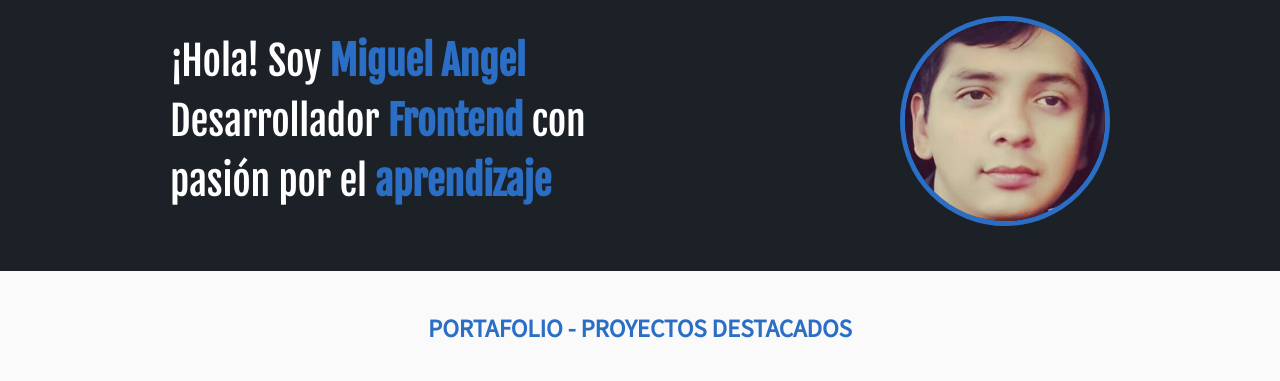
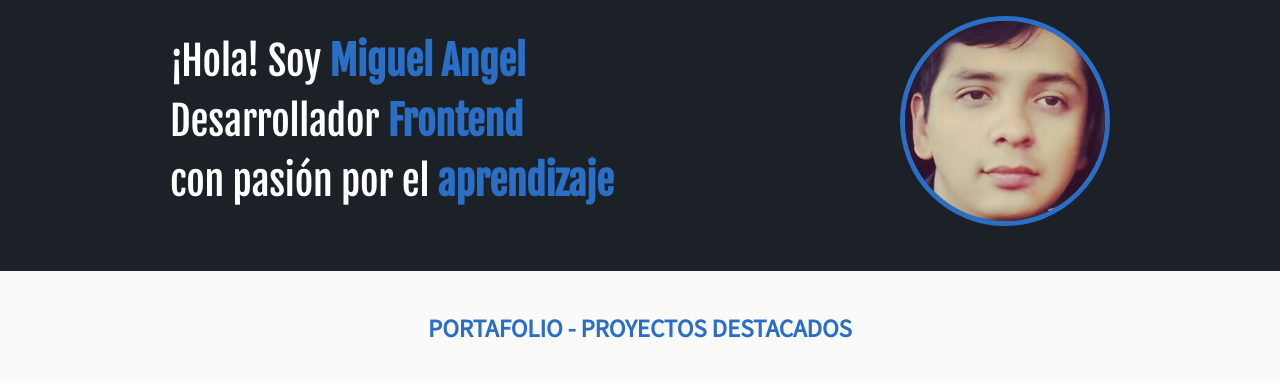
Before and after one commit to mikeegivieer/Portafolio, a plain HTML site: page index.html in a window 1280 px wide. Shown: the part 99-480 px from the top of the page. Drawn offline with Linux system fonts and the light colour scheme.

Commit message:
Arreglos en el texto principal

```diff
--- a/index.html
+++ b/index.html
@@ -38,7 +38,7 @@
        <section class="hero">
            <div class="container">
                <h1>
-                   ¡Hola! Soy <strong> Miguel Angel</strong><br> Desarrollador<strong> Frontend</strong> con <br> pasión por el <strong> aprendizaje</strong>
+                   ¡Hola! Soy <strong> Miguel Angel</strong><br> Desarrollador<strong> Frontend</strong> <br> con pasión por el <strong> aprendizaje</strong>
                </h1>
               <img class="hero-image" src="images/yo.jpg" width="200" height="200" alt="Imagen principal del sitio">
 
```
